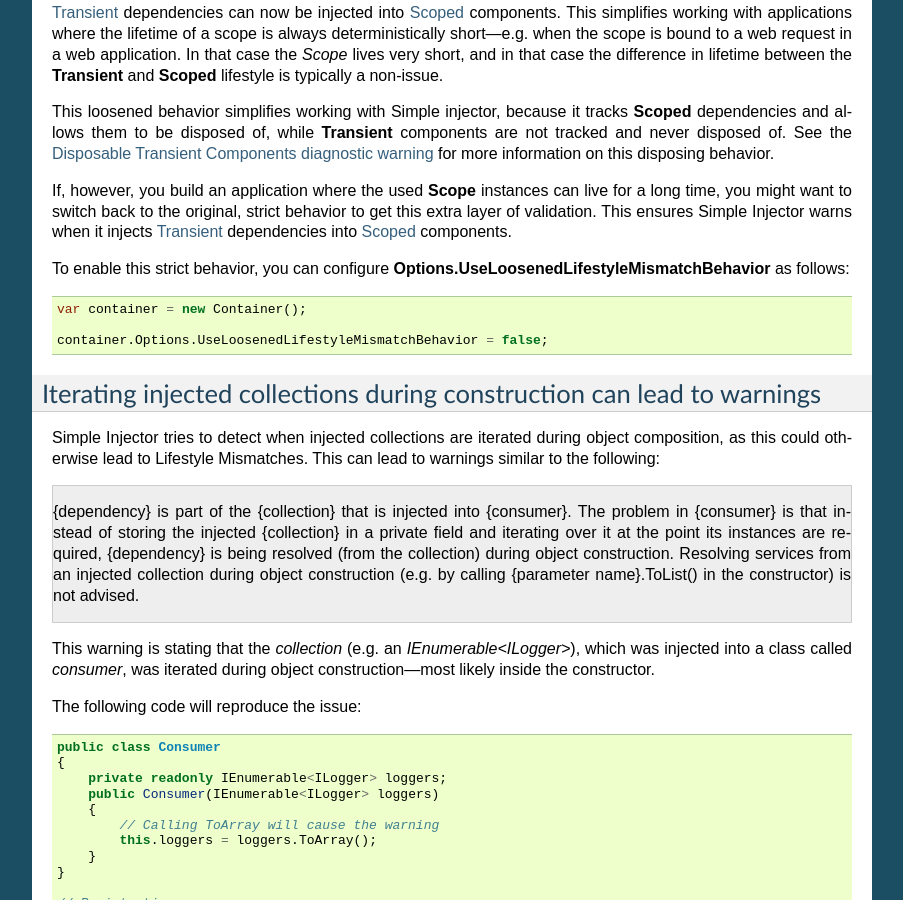
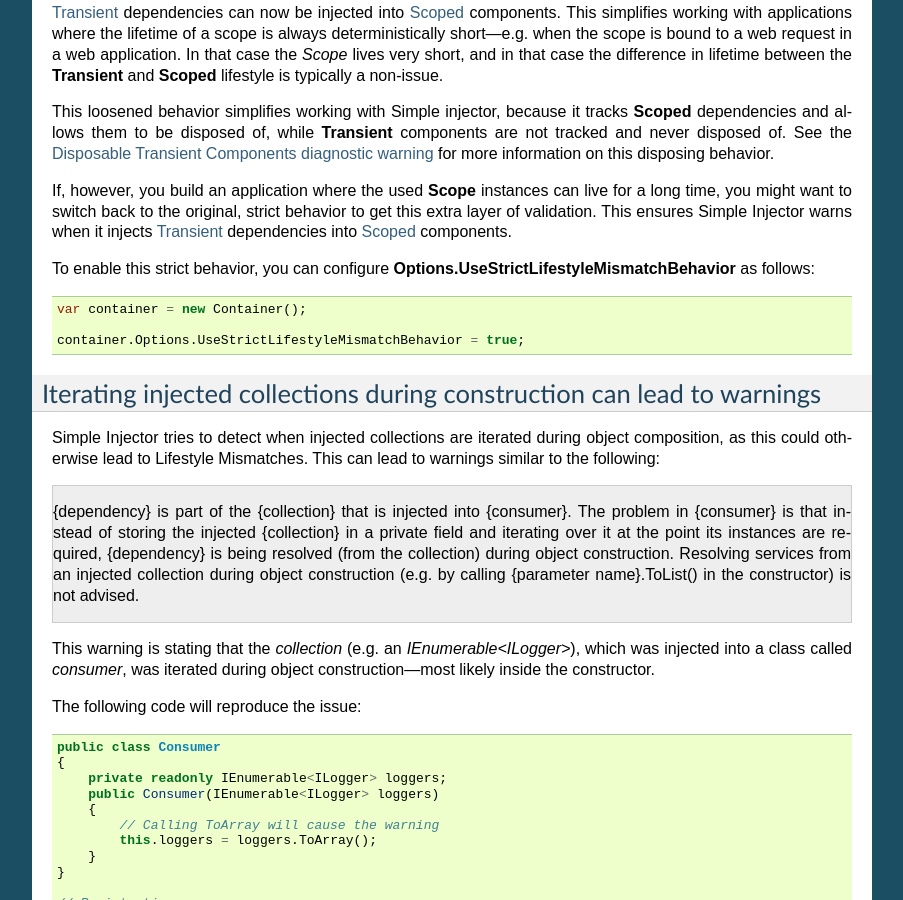
Before and after one commit to simpleinjector/Documentation, a Sphinx documentation site: the page built from source/LifestyleMismatches.rst, in a window 1280 px wide and 900 px high, scrolled down 2706 px. Shown: the whole window, without its empty margins (198-1101 px from the left). Built offline with Sphinx 7.4.7, drawn with Linux system fonts in a browser that asks for light colours.

Commit message:
Renamed UseLoosenedLifestyleMismatchBehavior to UseStrictLifestyleMismatchBehavior.

```diff
--- a/source/LifestyleMismatches.rst
+++ b/source/LifestyleMismatches.rst
@@ -122,13 +122,13 @@ This loosened behavior simplifies working with Simple injector, because it track
 
 If, however, you build an application where the used **Scope** instances can live for a long time, you might want to switch back to the original, strict behavior to get this extra layer of validation. This ensures Simple Injector warns when it injects :ref:`Transient <Transient>` dependencies into :ref:`Scoped <Scoped>` components.
 
-To enable this strict behavior, you can configure **Options.UseLoosenedLifestyleMismatchBehavior** as follows:
+To enable this strict behavior, you can configure **Options.UseStrictLifestyleMismatchBehavior** as follows:
 
 .. code-block:: c#
 
     var container = new Container();
 
-    container.Options.UseLoosenedLifestyleMismatchBehavior = false;
+    container.Options.UseStrictLifestyleMismatchBehavior = true;
 
 Iterating injected collections during construction can lead to warnings
 =======================================================================
```
